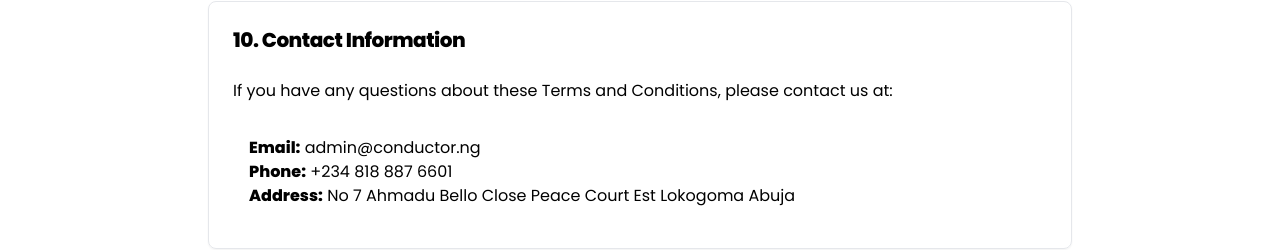
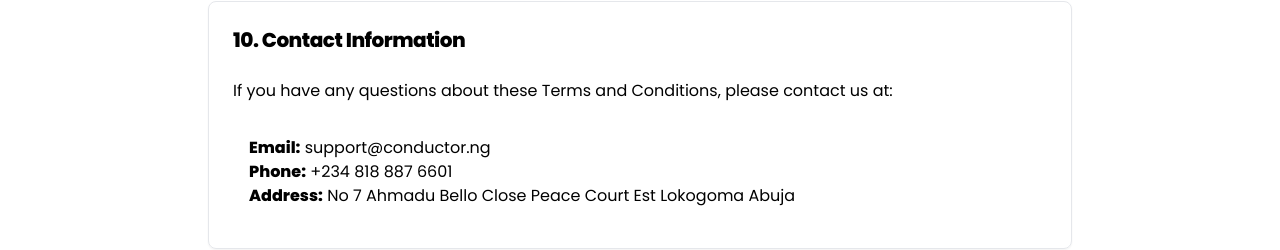
Before and after one commit to Conductor-NG/website, a Next.js app: page /terms-and-conditions in a window 1280 px wide. Shown: the part 2587-2837 px from the top of the page. Built offline with nearby package versions, Linux system fonts and the light colour scheme.

Commit message:
change email and favicon

```diff
--- a/app/privacy-policy/page.tsx
+++ b/app/privacy-policy/page.tsx
@@ -325,10 +325,10 @@
                 </p>
                 <div className="bg-muted p-6 rounded-lg">
                   <Link
-                    href="mailto:admin@conductor.ng"
+                    href="mailto:support@conductor.ng"
                     className="hover:scale-110 hover:opacity-85 hover:underline"
                   >
-                    <strong>Email:</strong> admin@conductor.ng
+                    <strong>Email:</strong> support@conductor.ng
                   </Link>
                   <p>
                     <strong>Address:</strong> No 7 Ahmadu Bello Close Peace
--- a/app/support/page.tsx
+++ b/app/support/page.tsx
@@ -46,7 +46,7 @@
               Still have questions?
             </h2>
             <h3 className="font-medium md:text-[24px] text-[18px] leading-[29px]">
-              Reach out to us at info@conductor.ng
+              Reach out to us at support@conductor.ng
             </h3>
           </div>
         </div>
--- a/app/terms-and-conditions/page.tsx
+++ b/app/terms-and-conditions/page.tsx
@@ -241,10 +241,10 @@
               </p>
               <div className="bg-muted p-4 rounded-lg">
                 <Link
-                  href="mailto:admin@conductor.ng"
+                  href="mailto:support@conductor.ng"
                   className="hover:scale-110 hover:opacity-85 hover:underline"
                 >
-                  <strong>Email:</strong> admin@conductor.ng
+                  <strong>Email:</strong> support@conductor.ng
                 </Link>
                 <p>
                   <strong>Phone:</strong> +234&nbsp;818&nbsp;887&nbsp;6601
```
Also changed, not shown: 1 other file (tests, documents, lock files or other folders).
